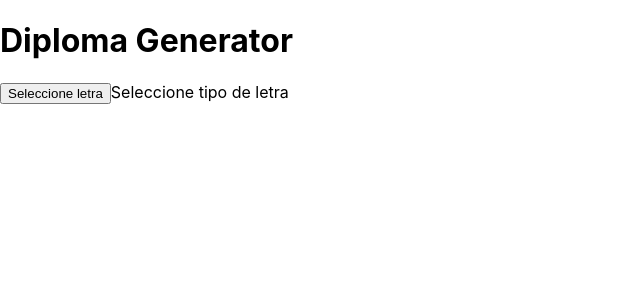
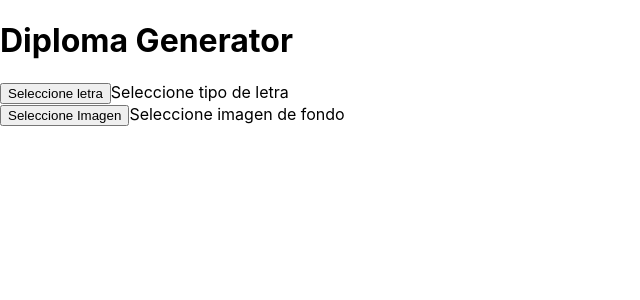
Before and after one commit to lsnoglos/diplomaGenerator, a React (Create React App) app: page / in a window 1280 px wide. Shown: the top 300 px of the page, without its empty margins (0-640 px from the left). Built offline with nearby package versions, Linux system fonts and the light colour scheme.

Commit message:
add: select background image

```diff
--- a/src/App.js
+++ b/src/App.js
@@ -2,11 +2,19 @@ import React, { useState } from 'react';
 
 function App() {
   const [fontPath, setFontPath] = useState('');
+  const [imgPath, setImgPath] = useState('');
 
   const selectFont = (e) => {
     const file = e.target.files[0];
     if (file) {
       setFontPath(file);
+    }
+  };
+
+  const selectBackgroundImage = (e) => {
+    const file = e.target.files[0];
+    if (file) {
+      setImgPath(URL.createObjectURL(file));
     }
   };
 
@@ -23,6 +31,17 @@ function App() {
         </button>
         <span>{fontPath.name || 'Seleccione tipo de letra'}</span>
       </div>
+
+      <div>
+        <button>
+          <label>
+            Seleccione Imagen
+            <input type="file" accept="image/*" onChange={selectBackgroundImage} style={{ display: 'none' }} />
+          </label>
+        </button>
+        <span>{imgPath ? 'Imagen seleccionada' : 'Seleccione imagen de fondo'}</span>
+      </div>
+
     </div>
   );
 }
```
